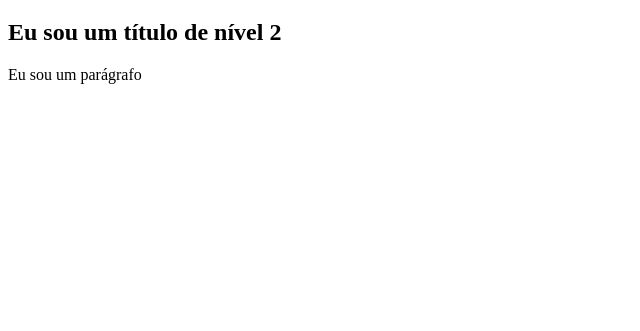
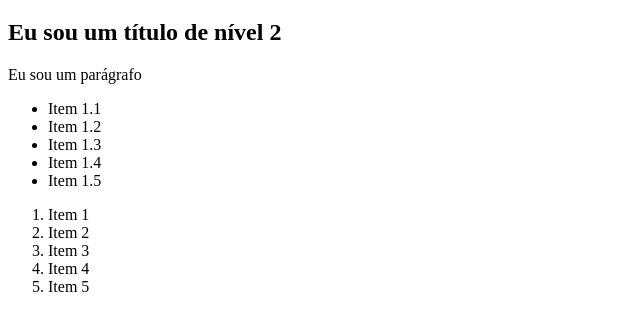
Before and after one commit to guiguiTI/ceub_programacao_web, a plain HTML site: page index.html in a window 1280 px wide. Shown: the part 61-392 px from the top of the page, without its empty margins (0-640 px from the left). Drawn offline with Linux system fonts and the light colour scheme.

Commit message:
lista adicionada

```diff
--- a/index.html
+++ b/index.html
@@ -9,5 +9,24 @@
     <h1>Eu sou um título de nível 1</h1>
     <h2>Eu sou um título de nível 2</h2>
     <p>Eu sou um parágrafo</p>
+
+    <!-- Esse é um comentário -->
+
+    <ul>
+        <li>Item 1.1</li>
+        <li>Item 1.2</li>
+        <li>Item 1.3</li>
+        <li>Item 1.4</li>
+        <li>Item 1.5</li>
+
+    </ul>
+
+    <ol>
+        <li>Item 1</li>
+        <li>Item 2</li>
+        <li>Item 3</li>
+        <li>Item 4</li>
+        <li>Item 5</li>
+    </ol>
 </body>
 </html>
```
